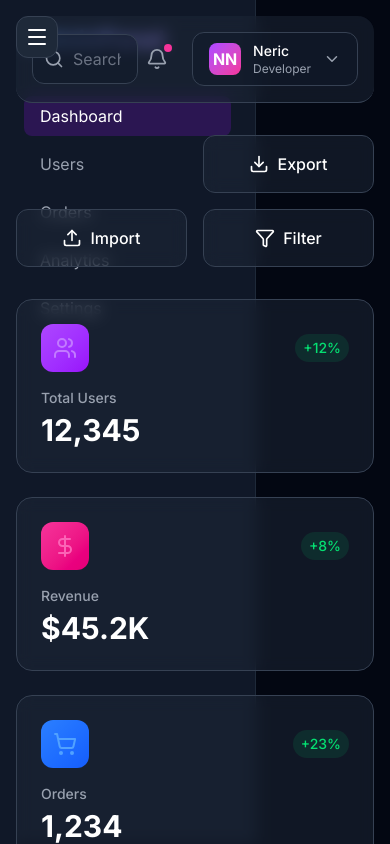
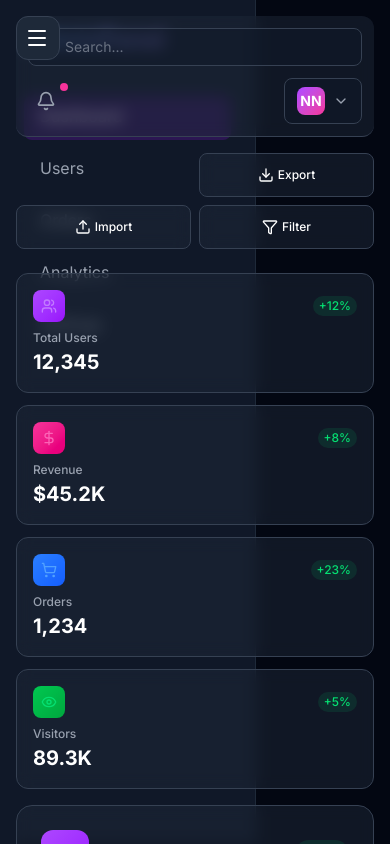
Before and after one commit to Neric-wizard/admin-dashboard, a Next.js app: page / in a window 390 px wide. Shown: the top 844 px of the page. Built offline with nearby package versions, Linux system fonts and the light colour scheme.

Commit message:
Day 5: Complete mobile responsiveness fixes

```diff
--- a/app/components/Header.tsx
+++ b/app/components/Header.tsx
@@ -4,38 +4,37 @@ import { Search, Bell, ChevronDown } from "lucide-react";
 
 export default function Header() {
   return (
-    <header className="bg-gray-800/50 backdrop-blur-sm border-b border-gray-700 p-4 mb-8 rounded-2xl">
-      <div className="flex items-center justify-between">
+    <header className="bg-gray-800/50 backdrop-blur-sm border-b border-gray-700 p-3 sm:p-4 mb-4 sm:mb-8 rounded-xl sm:rounded-2xl">
+      <div className="flex flex-col sm:flex-row items-start sm:items-center gap-3 sm:gap-0">
 
-        {/* Search Bar */}
-        <div className="flex-1 max-w-md">
+        {/* Search - full width on mobile */}
+        <div className="w-full sm:flex-1 sm:max-w-md">
           <div className="relative">
-            <Search className="absolute left-3 top-1/2 transform -translate-y-1/2 text-gray-400" size={20} />
+            <Search className="absolute left-3 top-1/2 transform -translate-y-1/2 text-gray-400" size={18} />
             <input
               type="text"
-              placeholder="Search orders, customers..."
-              className="w-full bg-gray-900/50 border border-gray-700 rounded-xl py-3 pl-10 pr-4 text-white placeholder-gray-500 focus:outline-none focus:ring-2 focus:ring-purple-600 focus:border-transparent transition"
+              placeholder="Search..."
+              className="w-full bg-gray-900/50 border border-gray-700 rounded-lg sm:rounded-xl py-2 sm:py-3 pl-9 pr-3 text-sm text-white placeholder-gray-500 focus:outline-none focus:ring-2 focus:ring-purple-600"
             />
           </div>
         </div>
 
-        {/* Right Side Icons */}
-        <div className="flex items-center gap-4">
-          <button className="relative p-2 text-gray-400 hover:text-white hover:bg-gray-700 rounded-xl transition">
-            <Bell size={22} />
+        {/* Profile - align right on mobile */}
+        <div className="flex items-center justify-between w-full sm:w-auto gap-2">
+          <button className="relative p-2 text-gray-400 hover:text-white hover:bg-gray-700 rounded-lg transition">
+            <Bell size={20} />
             <span className="absolute top-1 right-1 w-2 h-2 bg-pink-500 rounded-full"></span>
           </button>
 
-          {/* User Profile */}
-          <button className="flex items-center gap-3 bg-gray-900/50 border border-gray-700 rounded-xl px-4 py-2 hover:bg-gray-700 transition">
-            <div className="w-8 h-8 rounded-lg bg-gradient-to-br from-purple-500 to-pink-500 flex items-center justify-center text-white font-bold">
+          <button className="flex items-center gap-2 bg-gray-900/50 border border-gray-700 rounded-lg px-3 py-2 hover:bg-gray-700 transition">
+            <div className="w-7 h-7 rounded-lg bg-gradient-to-br from-purple-500 to-pink-500 flex items-center justify-center text-white font-bold text-sm">
               NN
             </div>
-            <div className="text-left">
+            <div className="hidden sm:block text-left">
               <p className="text-white text-sm font-medium">Neric</p>
               <p className="text-gray-400 text-xs">Developer</p>
             </div>
-            <ChevronDown size={18} className="text-gray-400" />
+            <ChevronDown size={16} className="text-gray-400" />
           </button>
         </div>
       </div>
--- a/app/components/QuickActions.tsx
+++ b/app/components/QuickActions.tsx
@@ -4,25 +4,25 @@ import { PlusCircle, Download, Upload, Filter } from "lucide-react";
 
 export default function QuickActions() {
   return (
-    <div className="grid grid-cols-2 md:grid-cols-4 gap-4 mb-8">
-      <button className="bg-gradient-to-br from-purple-600 to-pink-600 text-white rounded-xl py-4 px-4 font-medium hover:from-purple-700 hover:to-pink-700 transition-all transform hover:scale-105 shadow-lg flex items-center justify-center gap-2">
-        <PlusCircle size={20} />
-        <span>New Order</span>
+    <div className="grid grid-cols-2 sm:grid-cols-4 gap-2 sm:gap-3 lg:gap-4 mb-6 sm:mb-8">
+      <button className="bg-gradient-to-br from-purple-600 to-pink-600 text-white rounded-lg sm:rounded-xl py-2 sm:py-4 px-2 sm:px-4 text-xs sm:text-sm font-medium hover:from-purple-700 hover:to-pink-700 transition-all transform hover:scale-[1.02] shadow-lg flex items-center justify-center gap-1 sm:gap-2">
+        <PlusCircle size={16} className="sm:w-5 sm:h-5" />
+        <span className="hidden xs:inline">New</span> Order
       </button>
 
-      <button className="bg-gray-800/50 backdrop-blur-sm border border-gray-700 text-white rounded-xl py-4 px-4 font-medium hover:bg-gray-700 transition-all transform hover:scale-105 flex items-center justify-center gap-2">
-        <Download size={20} />
-        <span>Export</span>
+      <button className="bg-gray-800/50 backdrop-blur-sm border border-gray-700 text-white rounded-lg sm:rounded-xl py-2 sm:py-4 px-2 sm:px-4 text-xs sm:text-sm font-medium hover:bg-gray-700 transition-all transform hover:scale-[1.02] flex items-center justify-center gap-1 sm:gap-2">
+        <Download size={16} className="sm:w-5 sm:h-5" />
+        Export
       </button>
 
-      <button className="bg-gray-800/50 backdrop-blur-sm border border-gray-700 text-white rounded-xl py-4 px-4 font-medium hover:bg-gray-700 transition-all transform hover:scale-105 flex items-center justify-center gap-2">
-        <Upload size={20} />
-        <span>Import</span>
+      <button className="bg-gray-800/50 backdrop-blur-sm border border-gray-700 text-white rounded-lg sm:rounded-xl py-2 sm:py-4 px-2 sm:px-4 text-xs sm:text-sm font-medium hover:bg-gray-700 transition-all transform hover:scale-[1.02] flex items-center justify-center gap-1 sm:gap-2">
+        <Upload size={16} className="sm:w-5 sm:h-5" />
+        Import
       </button>
 
-      <button className="bg-gray-800/50 backdrop-blur-sm border border-gray-700 text-white rounded-xl py-4 px-4 font-medium hover:bg-gray-700 transition-all transform hover:scale-105 flex items-center justify-center gap-2">
-        <Filter size={20} />
-        <span>Filter</span>
+      <button className="bg-gray-800/50 backdrop-blur-sm border border-gray-700 text-white rounded-lg sm:rounded-xl py-2 sm:py-4 px-2 sm:px-4 text-xs sm:text-sm font-medium hover:bg-gray-700 transition-all transform hover:scale-[1.02] flex items-center justify-center gap-1 sm:gap-2">
+        <Filter size={16} className="sm:w-5 sm:h-5" />
+        Filter
       </button>
     </div>
   );
--- a/app/components/RecentOrders.tsx
+++ b/app/components/RecentOrders.tsx
@@ -23,7 +23,6 @@ export default function RecentOrders() {
     Cancelled: "text-red-400 bg-red-400/10 border border-red-400/20",
   };
 
-  // Filter orders based on search
   const filteredOrders = orders.filter(order =>
     order.customer.toLowerCase().includes(searchTerm.toLowerCase()) ||
     order.id.toLowerCase().includes(searchTerm.toLowerCase()) ||
@@ -35,7 +34,6 @@ export default function RecentOrders() {
       <div className="flex flex-col sm:flex-row items-start sm:items-center justify-between gap-4 mb-6">
         <h2 className="text-xl font-bold text-white">Recent Orders</h2>
 
-        {/* Search Bar */}
         <div className="relative w-full sm:w-64">
           <Search className="absolute left-3 top-1/2 transform -translate-y-1/2 text-gray-400" size={18} />
           <input
@@ -48,10 +46,13 @@ export default function RecentOrders() {
         </div>
       </div>
 
+      {/* WRAPPED CONTENT FOR MOBILE SCROLLING */}
+      <div className="overflow-x-auto -mx-4 sm:mx-0">
+        <div className="inline-block min-w-full align-middle px-4 sm:px-0">
           <div className="space-y-4 max-h-[400px] overflow-y-auto custom-scrollbar">
             {filteredOrders.length > 0 ? (
               filteredOrders.map((order) => (
-            <div key={order.id} className="flex items-center justify-between py-3 border-b border-gray-700 last:border-0">
+                <div key={order.id} className="flex items-center justify-between py-3 border-b border-gray-700 last:border-0 min-w-[600px] sm:min-w-full">
                   <div className="flex items-center gap-4">
                     <div className={`w-10 h-10 rounded-xl bg-gradient-to-br ${order.color} flex items-center justify-center text-white font-bold text-sm`}>
                       {order.avatar}
@@ -74,6 +75,8 @@ export default function RecentOrders() {
               <p className="text-gray-400 text-center py-8">No orders found matching "{searchTerm}"</p>
             )}
           </div>
+        </div>
+      </div>
 
       <div className="flex items-center justify-between mt-6 pt-4 border-t border-gray-700">
         <p className="text-gray-400 text-sm">
--- a/app/components/StatsCards.tsx
+++ b/app/components/StatsCards.tsx
@@ -8,49 +8,49 @@ export default function StatsCards() {
       title: "Total Users",
       value: "12,345",
       change: "+12%",
-      icon: <Users className="w-6 h-6 text-purple-400" />,
+      icon: <Users className="w-4 h-4 sm:w-5 sm:h-5 lg:w-6 lg:h-6 text-purple-400" />,
       color: "from-purple-500 to-purple-600"
     },
     {
       title: "Revenue",
       value: "$45.2K",
       change: "+8%",
-      icon: <DollarSign className="w-6 h-6 text-pink-400" />,
+      icon: <DollarSign className="w-4 h-4 sm:w-5 sm:h-5 lg:w-6 lg:h-6 text-pink-400" />,
       color: "from-pink-500 to-pink-600"
     },
     {
       title: "Orders",
       value: "1,234",
       change: "+23%",
-      icon: <ShoppingCart className="w-6 h-6 text-blue-400" />,
+      icon: <ShoppingCart className="w-4 h-4 sm:w-5 sm:h-5 lg:w-6 lg:h-6 text-blue-400" />,
       color: "from-blue-500 to-blue-600"
     },
     {
       title: "Visitors",
       value: "89.3K",
       change: "+5%",
-      icon: <Eye className="w-6 h-6 text-green-400" />,
+      icon: <Eye className="w-4 h-4 sm:w-5 sm:h-5 lg:w-6 lg:h-6 text-green-400" />,
       color: "from-green-500 to-green-600"
     }
   ];
 
   return (
-    <div className="grid grid-cols-1 md:grid-cols-2 lg:grid-cols-4 gap-6">
+    <div className="grid grid-cols-1 sm:grid-cols-2 xl:grid-cols-4 gap-3 sm:gap-4 lg:gap-6">
       {stats.map((stat, index) => (
         <div
           key={index}
-          className="bg-gray-800/50 backdrop-blur-sm rounded-2xl border border-gray-700 p-6 hover:bg-gray-800 transition-all hover:scale-105"
+          className="bg-gray-800/50 backdrop-blur-sm rounded-xl sm:rounded-2xl border border-gray-700 p-4 sm:p-6 hover:bg-gray-800 transition-all hover:scale-[1.02]"
         >
-          <div className="flex items-center justify-between mb-4">
-            <div className={`w-12 h-12 rounded-xl bg-gradient-to-br ${stat.color} bg-opacity-20 flex items-center justify-center`}>
+          <div className="flex items-center justify-between mb-2 sm:mb-4">
+            <div className={`w-8 h-8 sm:w-12 sm:h-12 rounded-lg sm:rounded-xl bg-gradient-to-br ${stat.color} bg-opacity-20 flex items-center justify-center`}>
               {stat.icon}
             </div>
-            <span className="text-green-400 text-sm font-medium bg-green-400/10 px-2 py-1 rounded-full">
+            <span className="text-green-400 text-xs sm:text-sm font-medium bg-green-400/10 px-1.5 sm:px-2 py-0.5 sm:py-1 rounded-full">
               {stat.change}
             </span>
           </div>
-          <h3 className="text-gray-400 text-sm font-medium mb-1">{stat.title}</h3>
-          <p className="text-3xl font-bold text-white">{stat.value}</p>
+          <h3 className="text-gray-400 text-xs sm:text-sm font-medium mb-0.5 sm:mb-1">{stat.title}</h3>
+          <p className="text-xl sm:text-2xl lg:text-3xl font-bold text-white">{stat.value}</p>
         </div>
       ))}
     </div>
--- a/app/globals.css
+++ b/app/globals.css
@@ -42,3 +42,21 @@ body {
 .custom-scrollbar::-webkit-scrollbar-thumb:hover {
   background: #6B7280;
 }
+/* Extra small devices */
+@media (min-width: 475px) {
+  .xs\:inline {
+    display: inline;
+  }
+}
+
+/* Better touch targets for mobile */
+button, a {
+  min-height: 44px;
+  min-width: 44px;
+}
+
+@media (max-width: 640px) {
+  .custom-scrollbar {
+    -webkit-overflow-scrolling: touch;
+  }
+}
--- a/app/layout.tsx
+++ b/app/layout.tsx
@@ -7,6 +7,7 @@ const inter = Inter({ subsets: ["latin"] });
 export const metadata: Metadata = {
   title: "Admin Dashboard",
   description: "Modern admin dashboard built with Next.js",
+  viewport: "width=device-width, initial-scale=1, maximum-scale=1",
 };
 
 export default function RootLayout({
```
Also changed, not shown: app/components/UserManagement.tsx (+6 -5 lines). Lines whose indentation alone changed are shown as unchanged.
